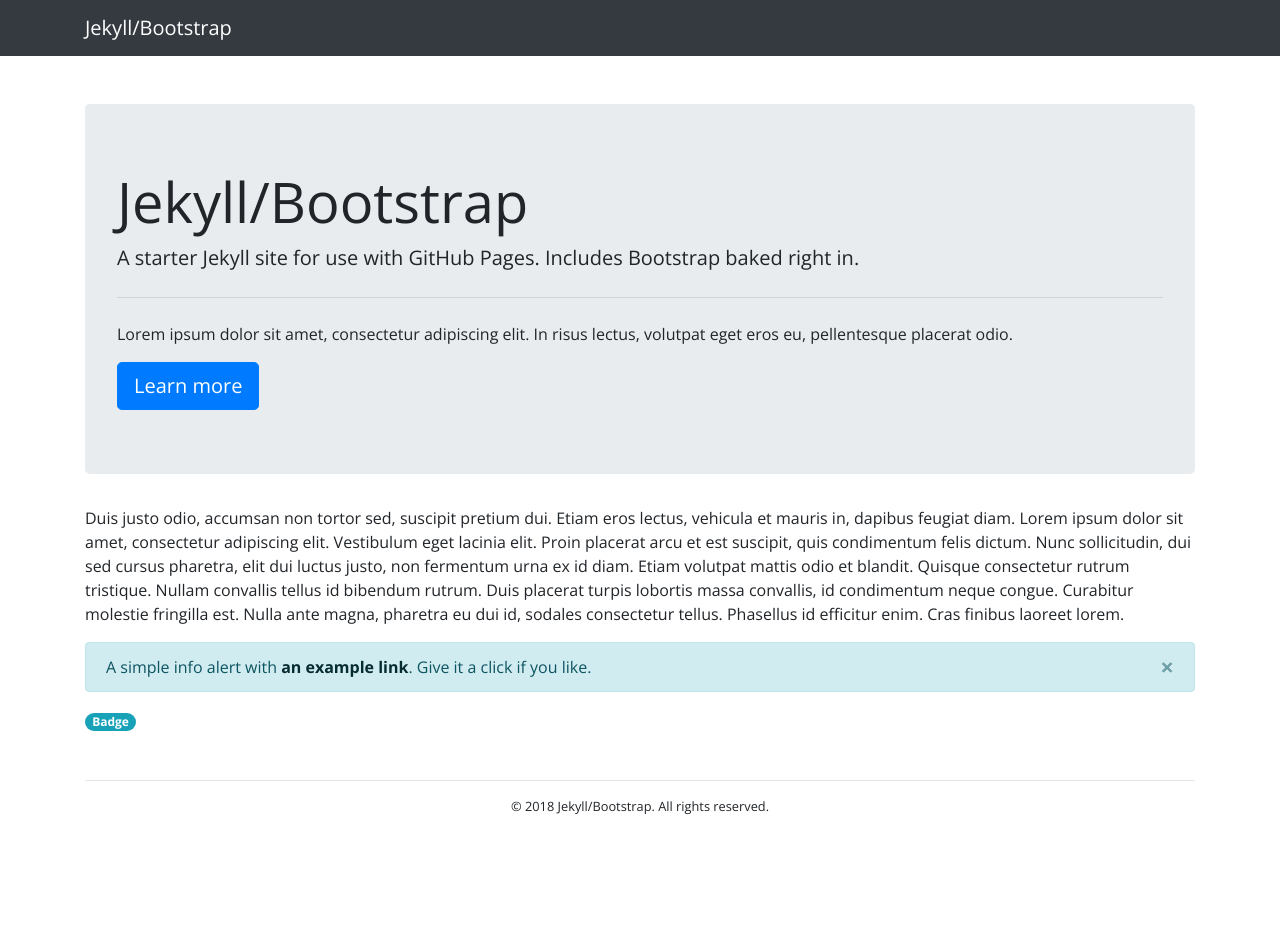
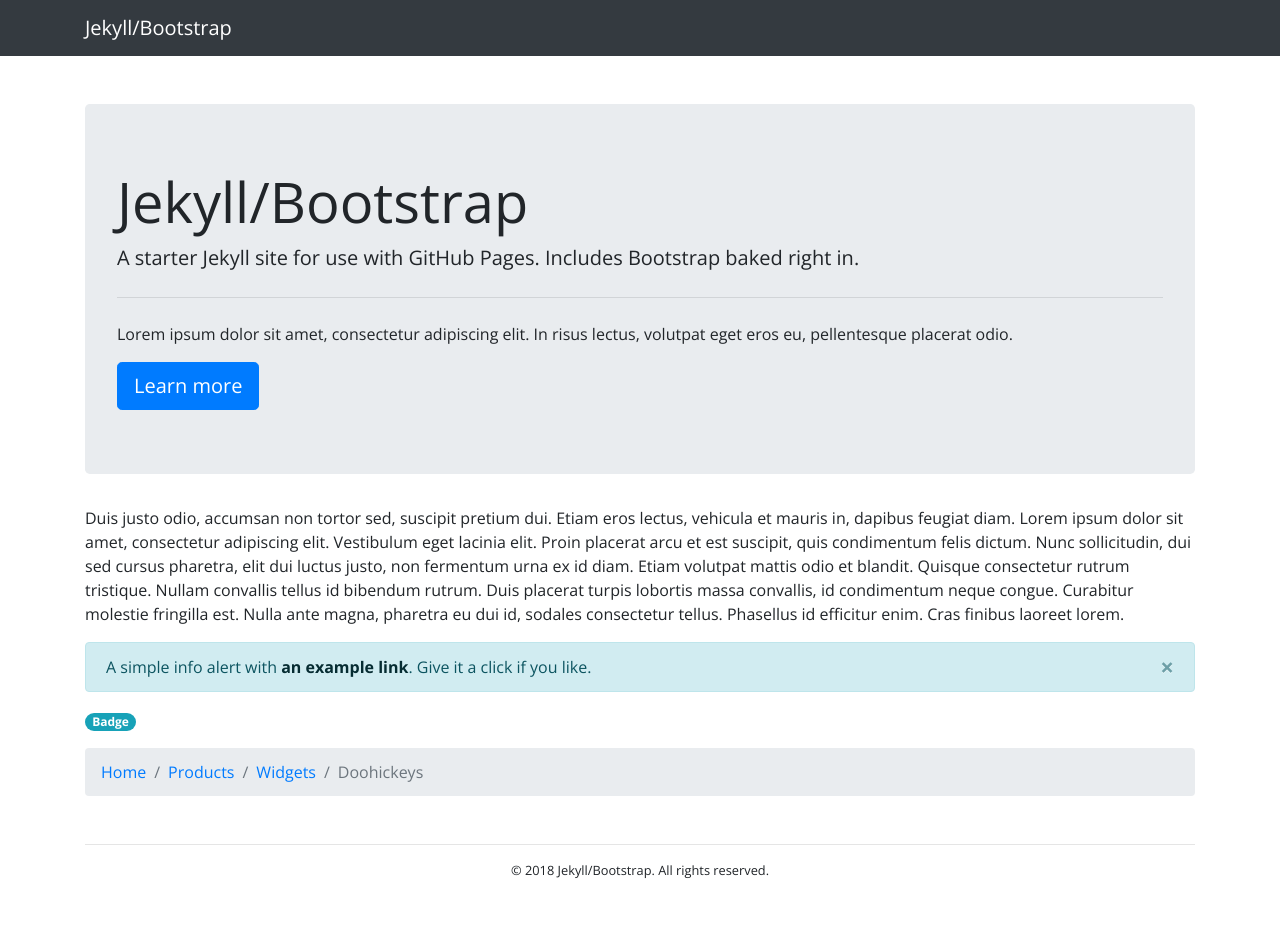
Before and after one commit to robertlove/jekyll-bootstrap, a Jekyll site: the page built from index.md, in a window 1280 px wide. Built offline with Jekyll 4.4.1, drawn with Linux system fonts in a browser that asks for light colours; our own code applies the rules of GitHub Pages for plain Markdown files; before the commit the page ends 900 px from its top, so only the background shows below that.

Commit message:
Breadcrumb component

```diff
--- /dev/null
+++ b/_includes/components/breadcrumb.html
@@ -0,0 +1,11 @@
+<nav aria-label="breadcrumb">
+  <ol class="breadcrumb">
+    {% for item in include.items %}
+      {% if item.url == include.items.last.url || !item.url %}
+        <li class="breadcrumb-item active" aria-current="page">{{ item.name }}</li>
+      {% else %}
+        <li class="breadcrumb-item"><a href="{{ item.url | prepend: site.baseurl }}">{{ item.name }}</a></li>
+      {% endif %}
+    {% endfor %}
+  </ol>
+</nav>
--- a/index.md
+++ b/index.md
@@ -1,5 +1,14 @@
 ---
 title: Home
+breadcrumbs:
+  - name: Home
+    url: /
+  - name: Products
+    url: /products
+  - name: Widgets
+    url: /products/widgets
+  - name: Doohickeys
+    url: /products/widgets/doohickeys
 ---
 
 <div class="jumbotron">
```
Also changed, not shown: other parts of index.md (+4 -0 lines).
